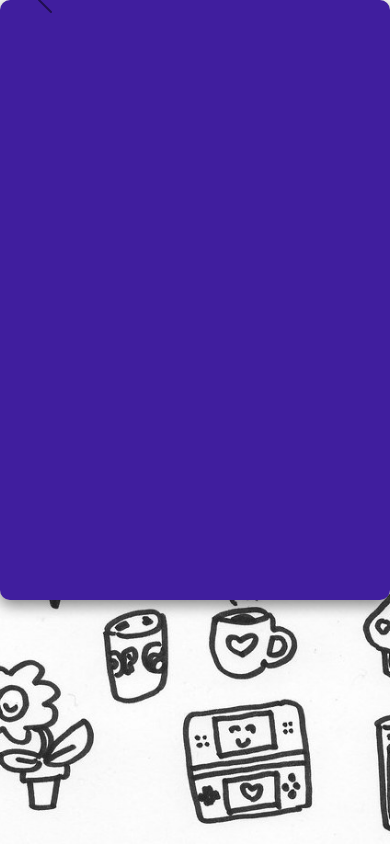
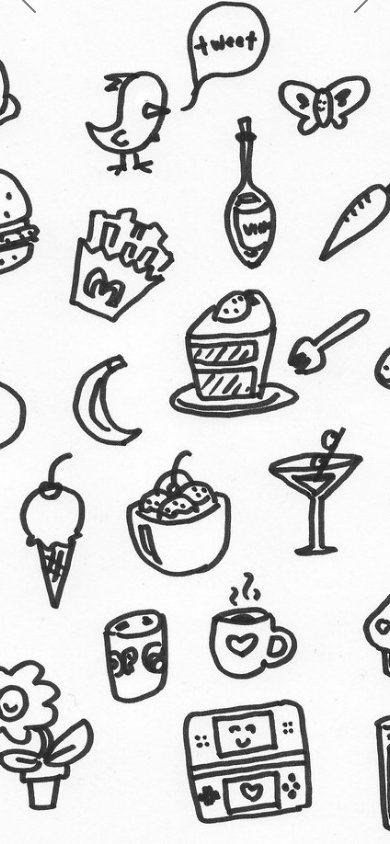
Before and after one commit to ZakRab/3-2-1-Sketch, a React (Create React App) app: page /vote/1 in a window 390 px wide. Built offline with nearby package versions, Linux system fonts and the light colour scheme; a web font is replaced by a local one.

Commit message:
completes basic mobile responsive voting page

```diff
--- a/src/components/Vote.jsx
+++ b/src/components/Vote.jsx
@@ -12,14 +12,14 @@ const Vote = ({ ToResults, SendVote }) => {
 
   return (
     <>
-      <div className=" margin-auto sketch bg-blue  margin-center width-vw padding">
-        <div className="text-white text-center"></div>
-        <div className="min-carsosuel">
+      <div className=" margin-auto sketch bg-blue margin-auto margin-center width-vw padding">
+        <div className="text-white text-center margin-auto"></div>
+        <div className="width-vw margin-auto">
           <Carousel variant="dark" interval={null}>
             {userSketches &&
               userSketches.map((userSketch, idx) => {
                 return (
-                  <Carousel.Item>
+                  <Carousel.Item className="d-flex">
                     <VoteBlock
                       key={idx}
                       userSketch={userSketch}
--- a/src/components/VoteBlock.jsx
+++ b/src/components/VoteBlock.jsx
@@ -12,7 +12,7 @@ const VoteBlock = ({ activePlayer, userSketch, card, SendVote }) => {
   const [isDisabled, setIsDisabled] = useState(false);
   const { players } = useContext(LobbyContext);
   return (
-    <div className="tracking-in-expand">
+    <div className="tracking-in-expand margin-auto">
       <Card variant="outlined" sx={{ maxWidth: 600 }}>
         {activePlayer.displayName !== userSketch.displayName && (
           <div className="text-center">
@@ -57,7 +57,6 @@ const VoteBlock = ({ activePlayer, userSketch, card, SendVote }) => {
         )}
         <CardMedia
           component="img"
-          height="600"
           image={userSketch.sketch}
           alt={`${userSketch.displayName}'s sketch`}
         />
--- a/src/index.css
+++ b/src/index.css
@@ -184,10 +184,6 @@ html, body {margin: 0; height: 100%; overflow: hidden}
   border-radius: 10px;
   box-shadow: rgba(0, 0, 0, 0.498) 0px 5px 15px;
 }
-.min-carsosuel{
-  width: 600px;
-  min-height: 600px;
-}
 
 .padding-small{
   padding: 15px;
```
